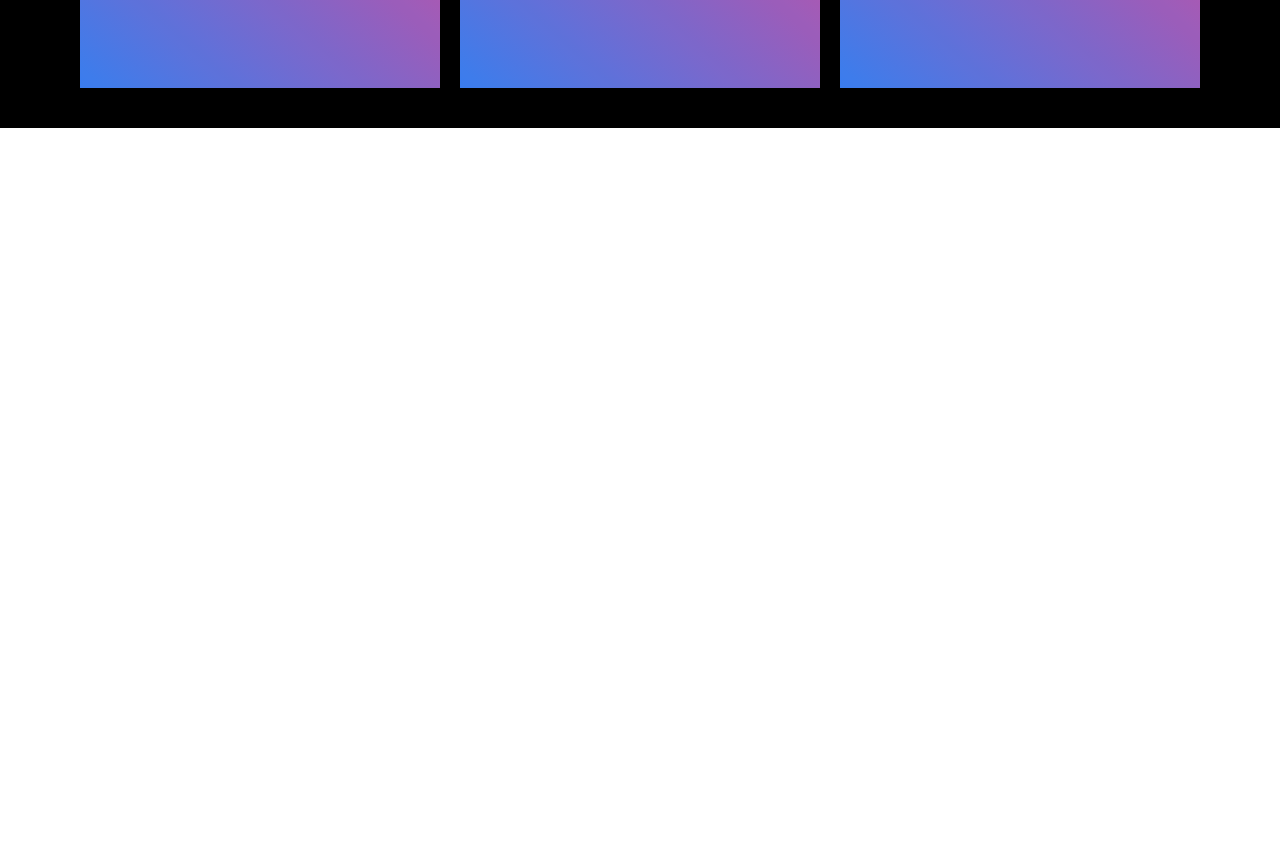
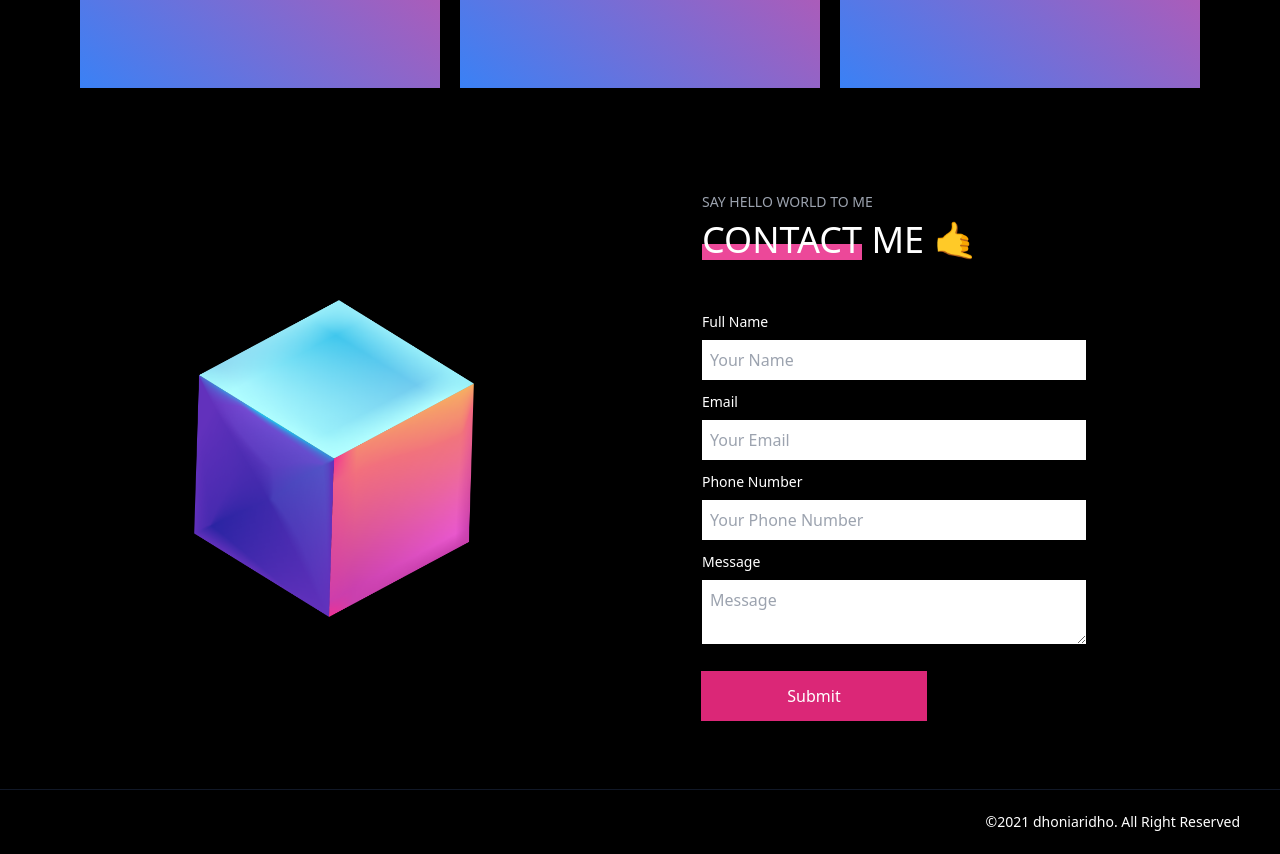
Before and after one commit to dhoniaridho/ahmadridhoni-v1, a Next.js app: page / in a window 1280 px wide. Shown: the part 1860-2714 px from the top of the page. Before the commit the page ends 1988 px from the top, so only its background shows below. Built offline with nearby package versions, Linux system fonts and the light colour scheme.

Commit message:
add: section contact

```diff
--- /dev/null
+++ b/components/layouts/footer.js
@@ -0,0 +1,9 @@
+export default function Footer(){
+    return(
+        <footer className="bg-black text-white border-t border-gray-900">
+            <div className="flex justify-end h-16 place-items-center px-10">
+                <p className="text-sm">&copy;{new Date().getFullYear()} dhoniaridho. All Right Reserved</p>
+            </div>
+        </footer>
+    )
+}
--- a/components/layouts/main-layout.js
+++ b/components/layouts/main-layout.js
@@ -1,3 +1,4 @@
+import Footer from "./footer";
 import Navigation from "./navigation";
 
 export default function MainLayout(props) {
@@ -6,6 +7,7 @@ export default function MainLayout(props) {
         <>
            <Navigation />
            {children}
+           <Footer />
         </>
     )
 }
--- a/components/layouts/navigation.js
+++ b/components/layouts/navigation.js
@@ -68,14 +68,14 @@ export default function Navigation() {
                     <p className="text-sm text-white text-center whitespace-nowrap">&copy;{new Date().getFullYear()} dhoniaridho. All Rights Reserved</p>
                 </div>
             </div>
-            <div className={`z-50 transform transition-all duration-300 ${isCollapse ? 'translate-x-0' : 'translate-x-full delay-300'} fixed flex justify-between flex-col top-0 right-0 w-1/4 h-screen bg-gradient-to-br from-pink-400 via-blue-400 to-indigo-400`}>
+            <div className={`z-50 transform transition-all duration-300 ${isCollapse ? 'translate-x-0' : 'translate-x-full delay-300'} fixed flex justify-between flex-col top-0 right-0 w-1/4 h-screen bg-gradient-to-br from-pink-600 via-blue-800 to-indigo-900`}>
                 <div className="h-16 flex justify-end place-items-center px-5">
                     <button className={`p-1 bg-black  text-white rounded-full transform transition-all ${isCollapse ? 'scale-100' : 'scale-0'}`} onClick={handleClose}>
                         <HiOutlineX size="30px" />
                     </button>
                 </div>
                 <div className="flex justify-center place-items-center flex-1">
-                <ul className="grid grid-cols-1 md:grid-cols-3 gap-5">
+                <ul className="grid grid-cols-1 md:grid-cols-3 gap-5 text-white">
                         <li className="col-span-3">
                             <h1 className="text-lg font-medium uppercase tracking-widest text-white">Social</h1>
                             <div className="border-4 -mt-3 w-1/2 border-pink-600"></div>
@@ -105,7 +105,7 @@ export default function Navigation() {
                                 <HiMail size="30px" />
                             </a>
                         </li>
-                        <li className="col-span-3 text-white font-semibold text-xl hover:text-gray-800">
+                        <li className="col-span-3 text-white font-semibold text-xl hover:text-gray-300">
                             <a href="http://dhoniaridho.vercel.app" target="_blank" rel="noopener noreferrer">
                             <p className="flex place-items-center hover:translate-x-2 transform transition-transform">Resume<div className="ml-2"><HiArrowRight /></div> </p>
                             </a>
--- a/pages/index.js
+++ b/pages/index.js
@@ -38,32 +38,88 @@ export default function Home() {
           <h1 className="text-4xl">Stuff I’ve Worked On 📁</h1>
         </div>
         <div className="grid grid-cols-3 gap-5">
-              <div className="animate-pulse h-80 bg-gradient-to-bl from-pink-500 to-blue-500">
-
+          <div className="animate-pulse h-80 bg-gradient-to-bl from-pink-500 to-blue-500"></div>
+          <div className="animate-pulse h-80 bg-gradient-to-bl from-pink-500 to-blue-500"></div>
+          <div className="animate-pulse h-80 bg-gradient-to-bl from-pink-500 to-blue-500"></div>
+          <div className="animate-pulse h-80 bg-gradient-to-bl from-pink-500 to-blue-500"></div>
+          <div className="animate-pulse h-80 bg-gradient-to-bl from-pink-500 to-blue-500"></div>
+          <div className="animate-pulse h-80 bg-gradient-to-bl from-pink-500 to-blue-500"></div>
+          <div className="animate-pulse h-80 bg-gradient-to-bl from-pink-500 to-blue-500"></div>
+          <div className="animate-pulse h-80 bg-gradient-to-bl from-pink-500 to-blue-500"></div>
+          <div className="animate-pulse h-80 bg-gradient-to-bl from-pink-500 to-blue-500"></div>
         </div>
-              <div className="animate-pulse h-80 bg-gradient-to-bl from-pink-500 to-blue-500">
-
+      </section>
+      <section className="bg-black text-white px-20 py-16">
+          <div className="flex justify-around">
+            <div className="w-1/4 flex justify-center place-items-center">
+                <img draggable="false" src={Cube.src} alt="" />
             </div>
-              <div className="animate-pulse h-80 bg-gradient-to-bl from-pink-500 to-blue-500">
-
+            <div>
+          <div className="mb-10 w-3/4 flex-1">
+            <p className="text-sm text-gray-400 mb-2 uppercase">
+              Say hello world to me
+            </p>
+            <h1 className="text-4xl">CONTACT ME 🤙</h1>
+            <div className="bg-pink-500 w-40 h-4 -mt-4"></div>
           </div>
-              <div className="animate-pulse h-80 bg-gradient-to-bl from-pink-500 to-blue-500">
-
+          <div>
+            <form>
+              <fieldset className="mb-4">
+                <div className="flex flex-col my-3">
+                  <label className="text-sm mb-2" htmlFor="name">
+                    Full Name
+                  </label>
+                  <input
+                    type="text"
+                    id="name"
+                    placeholder="Your Name"
+                    className="py-2 px-2 w-96 focus:outline-none"
+                  />
                 </div>
-              <div className="animate-pulse h-80 bg-gradient-to-bl from-pink-500 to-blue-500">
-
+                <div className="flex flex-col my-3">
+                  <label className="text-sm mb-2" htmlFor="email">
+                    Email
+                  </label>
+                  <input
+                    type="text"
+                    id="email"
+                    placeholder="Your Email"
+                    className="py-2 px-2 w-96 focus:outline-none"
+                  />
                 </div>
-              <div className="animate-pulse h-80 bg-gradient-to-bl from-pink-500 to-blue-500">
-
+                <div className="flex flex-col my-3">
+                  <label className="text-sm mb-2" htmlFor="phone">
+                    Phone Number
+                  </label>
+                  <input
+                    type="text"
+                    id="phone"
+                    placeholder="Your Phone Number"
+                    className="py-2 px-2 w-96 focus:outline-none"
+                  />
                 </div>
-              <div className="animate-pulse h-80 bg-gradient-to-bl from-pink-500 to-blue-500">
-
+                <div className="flex flex-col my-3">
+                  <label className="text-sm mb-2" htmlFor="message">
+                    Message
+                  </label>
+                  <textarea
+                    type="text"
+                    id="message"
+                    placeholder="Message"
+                    className="py-2 px-2 w-96 focus:outline-none"
+                  ></textarea>
                 </div>
-              <div className="animate-pulse h-80 bg-gradient-to-bl from-pink-500 to-blue-500">
-
+              </fieldset>
+              <button
+                className="group relative h-12 inline-flex w-64 border border-white sm:w-56 focus:outline-none"
+                type="submit"
+              >
+                <span className="absolute inset-0 inline-flex items-center justify-center self-stretch px-6 text-white text-center font-medium bg-pink-600 ring-1 ring-pink-600 ring-offset-1 ring-offset-pink-600 transform transition-transform group-hover:-translate-y-2 group-hover:-translate-x-2 group-focus:-translate-y-1 group-focus:-translate-x-1">
+                  Submit
+                </span>
+              </button>
+            </form>
           </div>
-              <div className="animate-pulse h-80 bg-gradient-to-bl from-pink-500 to-blue-500">
-
         </div>
           </div>
       </section>
--- a/tailwind.config.js
+++ b/tailwind.config.js
@@ -1,6 +1,7 @@
 module.exports = {
   purge: ['./pages/**/*.{js,ts,jsx,tsx}', './components/**/*.{js,ts,jsx,tsx}'],
-  darkMode: false, // or 'media' or 'class'
+  darkMode: false, // or 'media' or 'class',
+  mode: 'jit',
   theme: {
     extend: {},
   },
```
Lines whose indentation alone changed are shown as unchanged.
